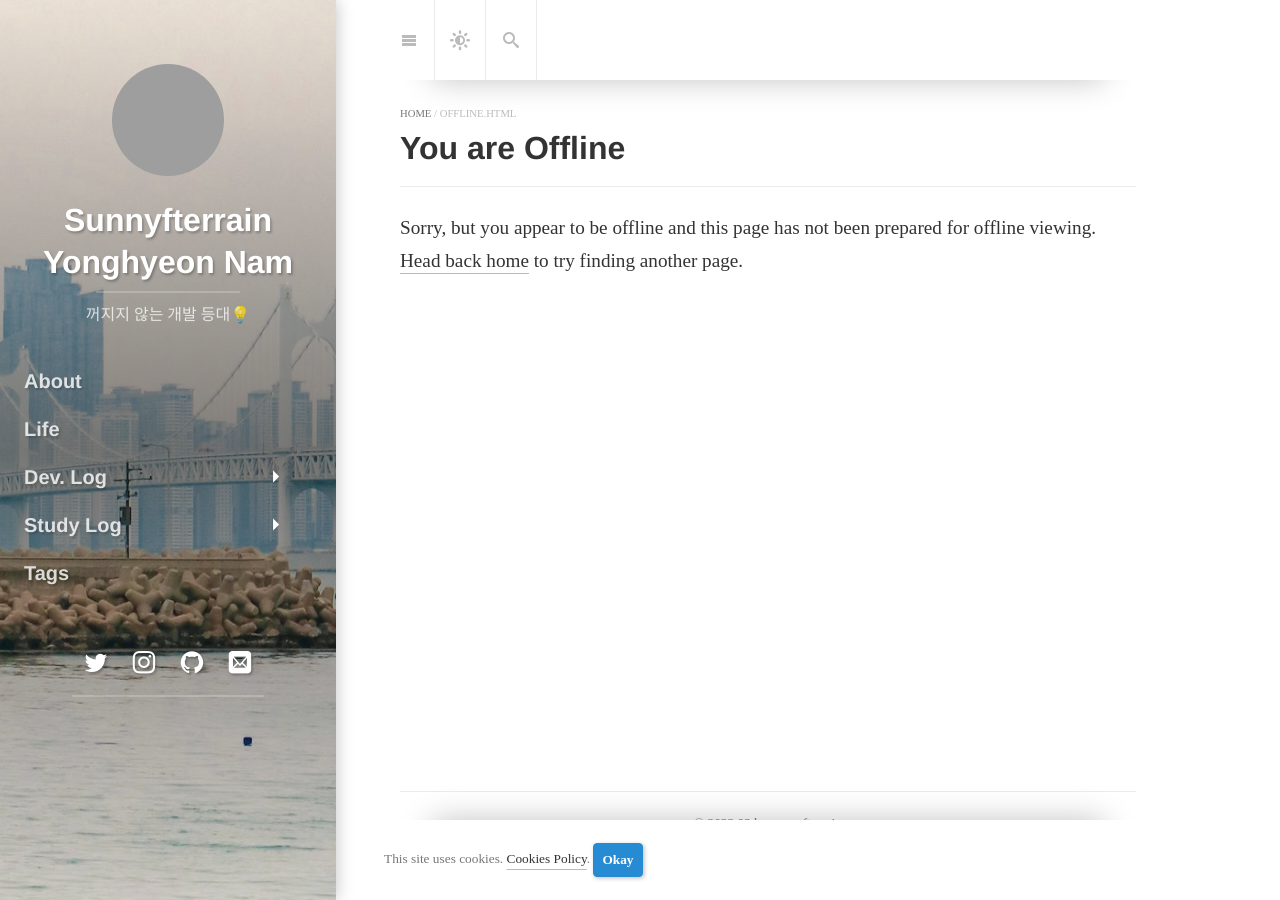
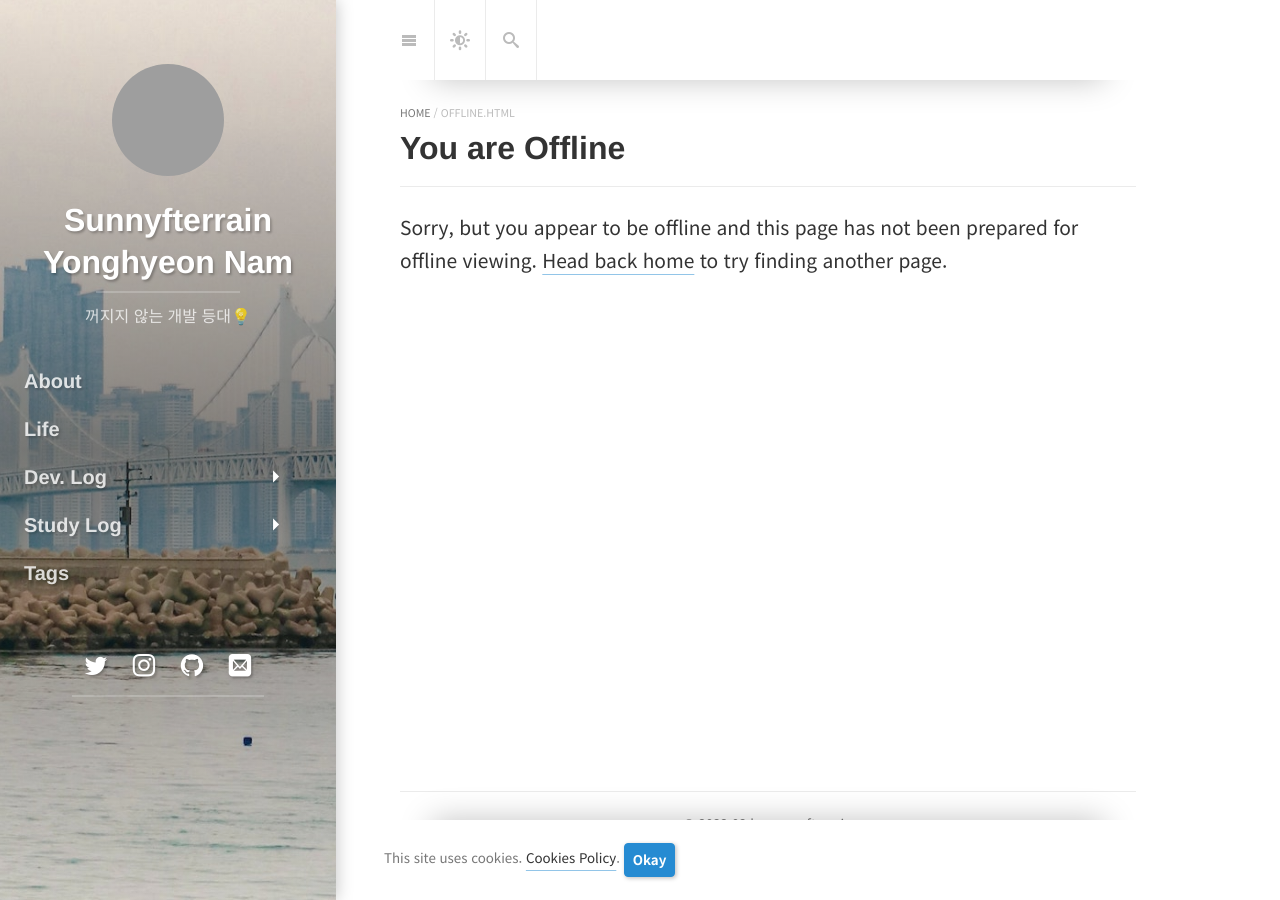
Before and after one commit to sunnyfterrain/sunnyfterrain.github.io, a Jekyll site: the page built from offline.md, in a window 1280 px wide. Built offline with Jekyll 4.4.1, drawn with Linux system fonts in a browser that asks for light colours; cached includes are drawn as plain includes; nearby versions of some CDN libraries; some web fonts are replaced; library files that are not in the unit come from our copies; grey boxes are pictures that could not be loaded.

Commit message:
Modify: font 롤백

```diff
--- a/_sass/my-inline.scss
+++ b/_sass/my-inline.scss
@@ -2,16 +2,16 @@
 .sidebar a {
   text-shadow: rgba(0, 0, 0, 0.25) 0.1rem 0.1rem 0.15rem;
 }
-@font-face {
-  font-family: 'S-CoreDream-3Light';
-  src: url('https://cdn.jsdelivr.net/gh/projectnoonnu/noonfonts_six@1.2/S-CoreDream-3Light.woff')
-    format('woff');
-  font-weight: normal;
-  font-style: normal;
-}
-body {
-  font-family: 'S-CoreDream-3Light';
-}
+// @font-face {
+//   font-family: 'S-CoreDream-3Light';
+//   src: url('https://cdn.jsdelivr.net/gh/projectnoonnu/noonfonts_six@1.2/S-CoreDream-3Light.woff')
+//     format('woff');
+//   font-weight: normal;
+//   font-style: normal;
+// }
+// body {
+//   font-family: 'S-CoreDream-3Light';
+// }
 
 .post-title,
 .page-title {
```
